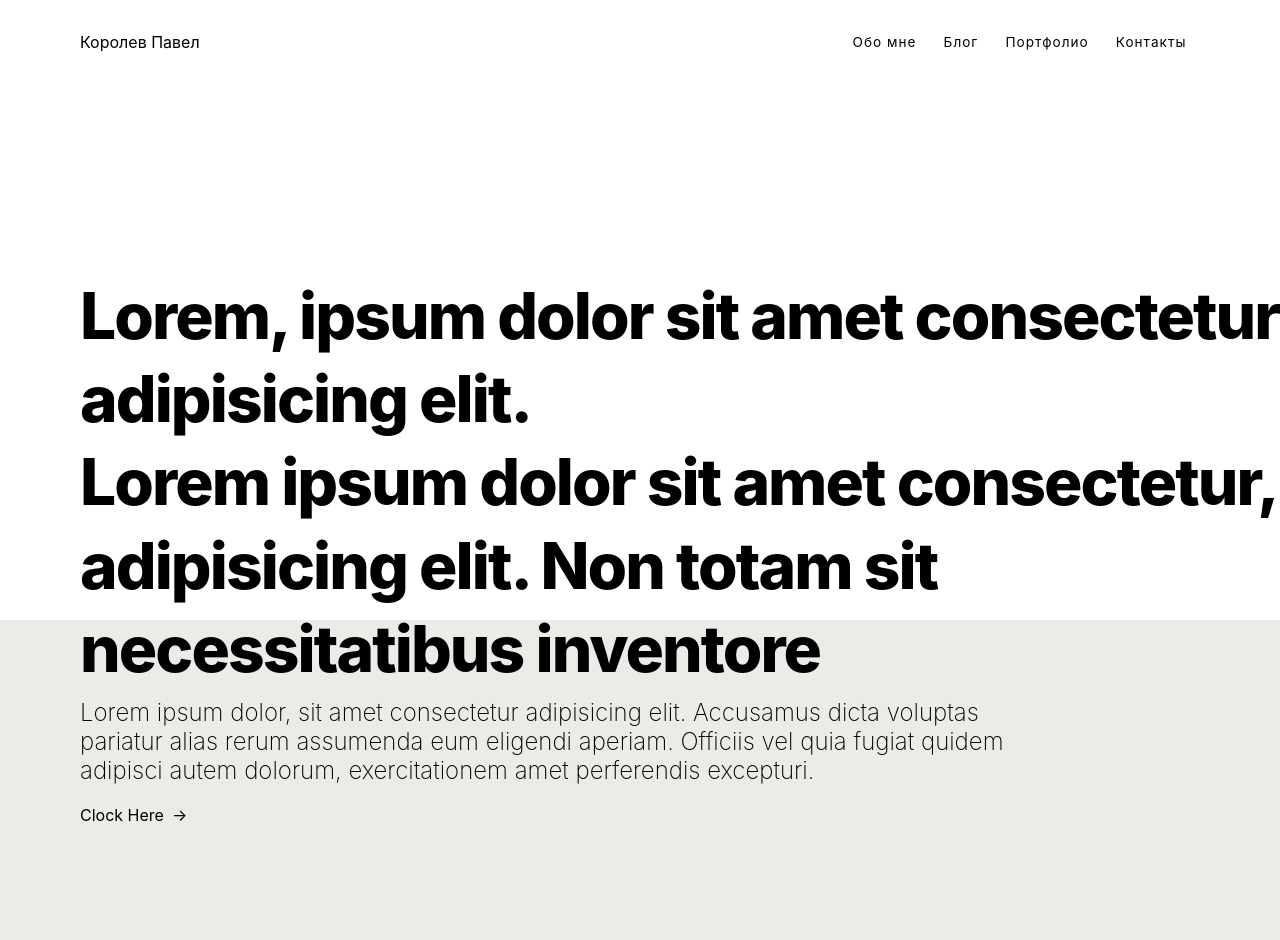
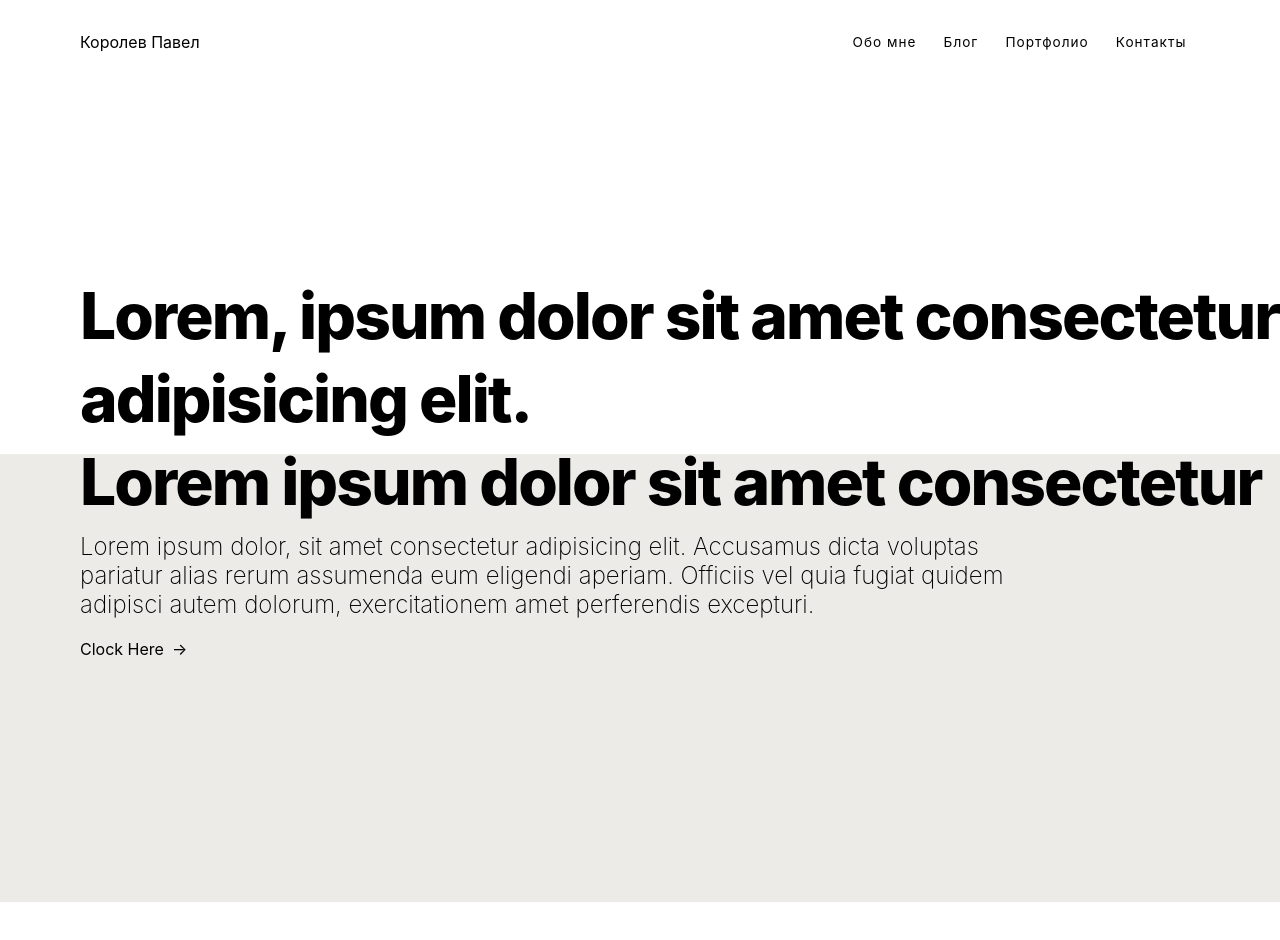
Before and after one commit to DOLBOLESCH/gitdntwrk, a SvelteKit app: page / in a window 1280 px wide. Shown: the top 940 px of the page. After the commit the page ends 902 px from the top, so only its background shows below. Built offline with nearby package versions, Linux system fonts and the light colour scheme.

Commit message:
TEXT FIX

```diff
--- a/src/routes/+page.svelte
+++ b/src/routes/+page.svelte
@@ -9,7 +9,7 @@
                 <div class="info-text">
                     <h1>
                         <p class="animate-text-1">Lorem, ipsum dolor sit amet consectetur adipisicing elit.</p>
-                        <p class="text-2">Lorem ipsum dolor sit amet consectetur, adipisicing elit. Non totam sit necessitatibus inventore </p>
+                        <p class="text-2">Lorem ipsum dolor sit amet consectetur </p>
                     </h1>
                 </div>
                 <h2 class="subtitle">Lorem ipsum dolor, sit amet consectetur adipisicing elit. Accusamus dicta voluptas pariatur alias rerum assumenda eum eligendi aperiam. Officiis vel quia fugiat quidem adipisci autem dolorum, exercitationem amet perferendis excepturi.</h2>
```
